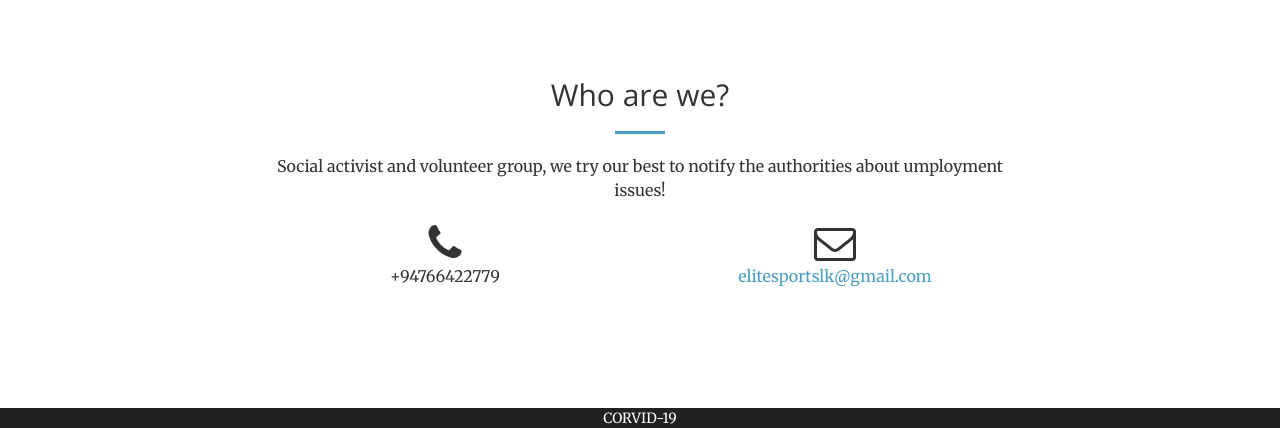
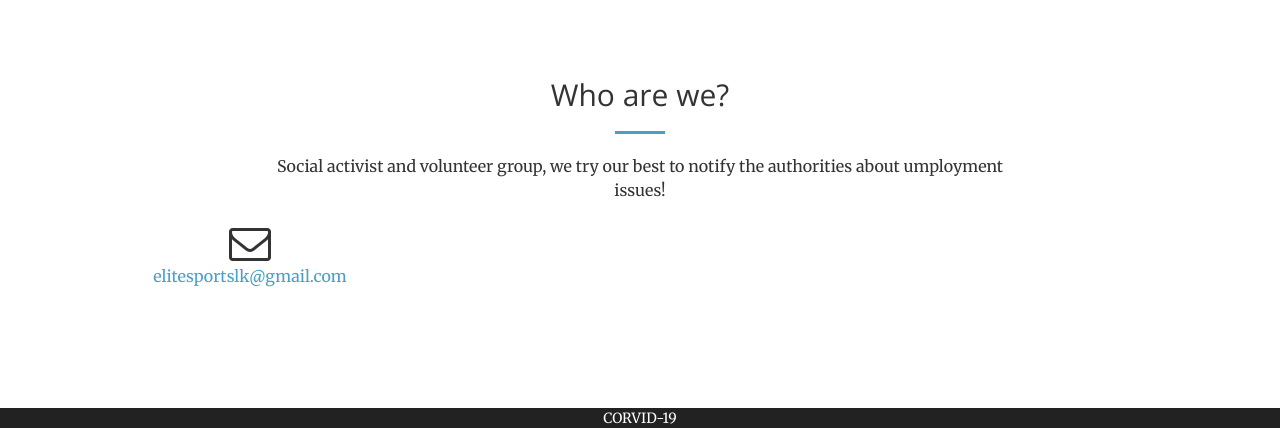
Before and after one commit to tssutha/Corvid19UnEmp, a website: page index.html in a window 1280 px wide. Shown: the part 822-1250 px from the top of the page. Drawn offline with nearby package versions, Linux system fonts and the light colour scheme.

Commit message:
meta data cleaned

```diff
--- a/index.html
+++ b/index.html
@@ -6,8 +6,8 @@
     <meta charset="utf-8">
     <meta http-equiv="X-UA-Compatible" content="IE=edge">
     <meta name="viewport" content="width=device-width, initial-scale=1">
-    <meta name="description" content="photography">
-    <meta name="author" content="perth elite studio">
+    <meta name="description" content="CORVID-19">
+    <meta name="author" content="Unemployment">
 
     <title>UnemploymentTracker-CORVID-19 </title>
 
@@ -100,10 +100,6 @@
                     <hr class="primary">
                     <p>Social activist and volunteer group, we try our best to notify the authorities about umployment issues!</p>
                 </div>
-                <div class="col-lg-4 col-lg-offset-2 text-center">
-                    <i class="fa fa-phone fa-3x sr-contact"></i>
-                    <p>+94766422779</p>
-                </div>
                 <div class="col-lg-4 text-center">
                     <i class="fa fa-envelope-o fa-3x sr-contact"></i>
                     <p><a href="mailto:elitesportslk@gmail.com">elitesportslk@gmail.com</a></p>
```
